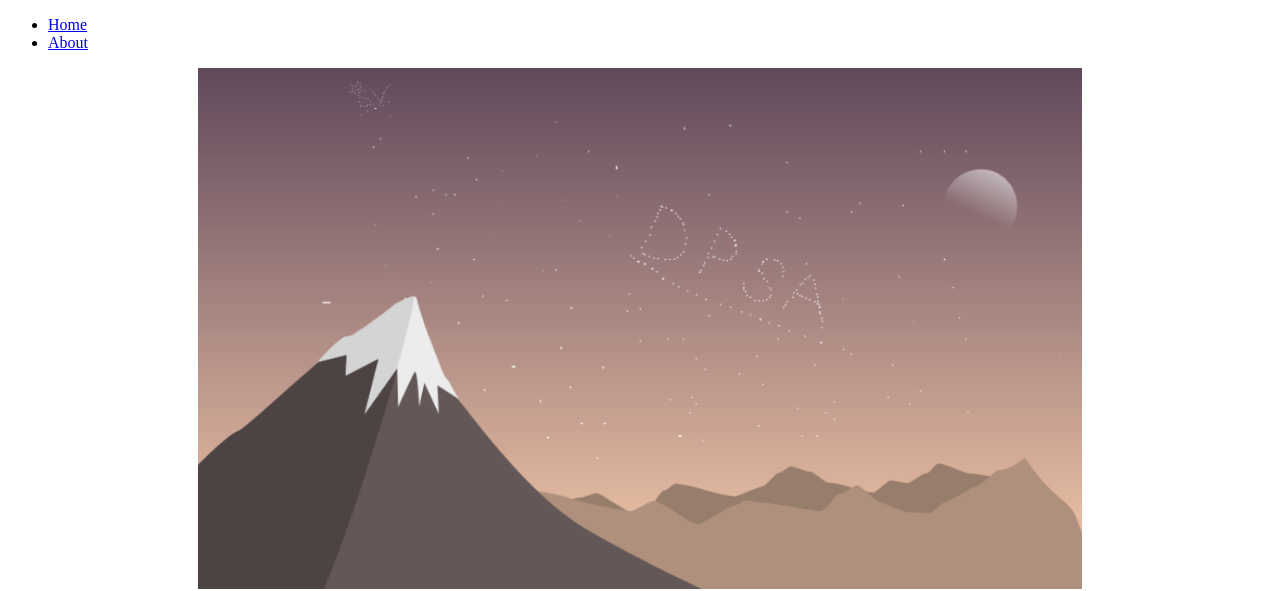
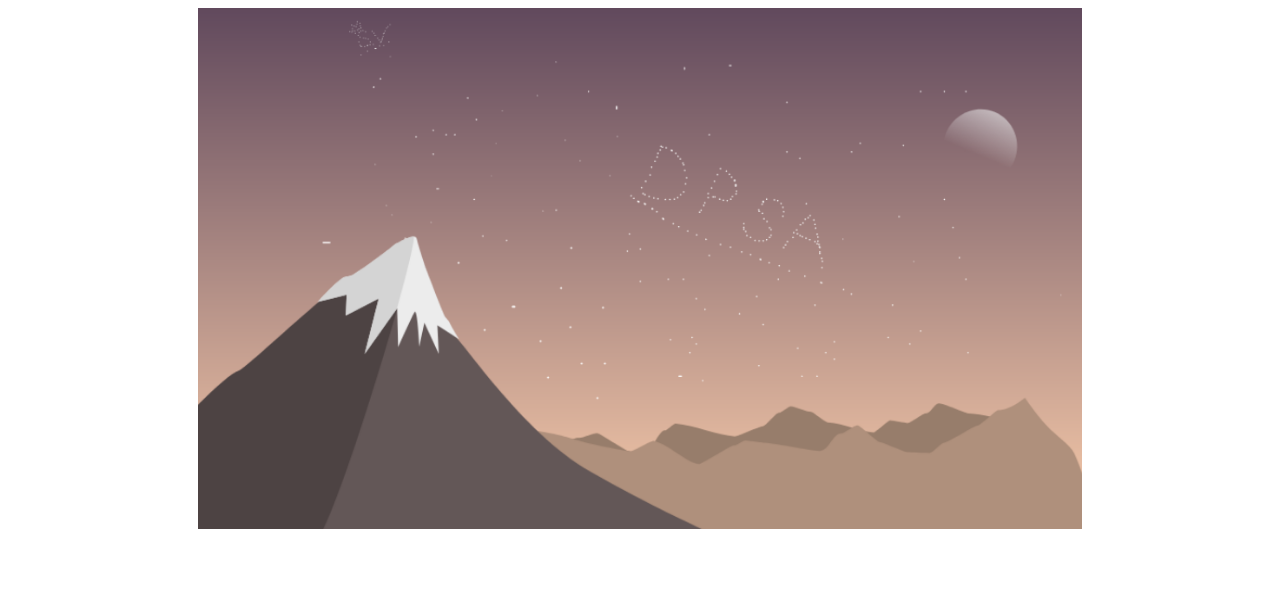
Before and after one commit to S-Vishwaja/DPSA, a plain HTML site: page index.html in a window 1280 px wide. Shown: the top 591 px of the page. Drawn offline with Linux system fonts and the light colour scheme.

Commit message:
Update index.html

```diff
--- a/index.html
+++ b/index.html
@@ -5,11 +5,7 @@
 
         <!--Header-->
 
-        <ul>
-          <li><a class="active" href="https://s-vishwaja.github.io/DPSA/">Home</a></li>
-          <li><a class="active" href="https://s-vishwaja.github.io/Construction/">About</a></li>
 
-        </ul>
 
 <style>
 img {
```
